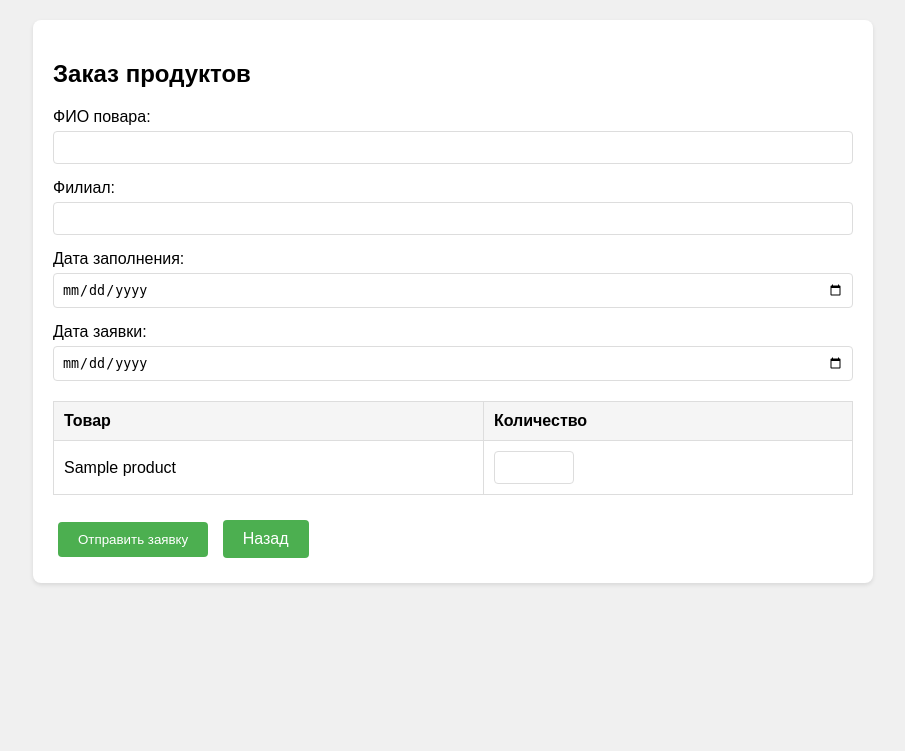
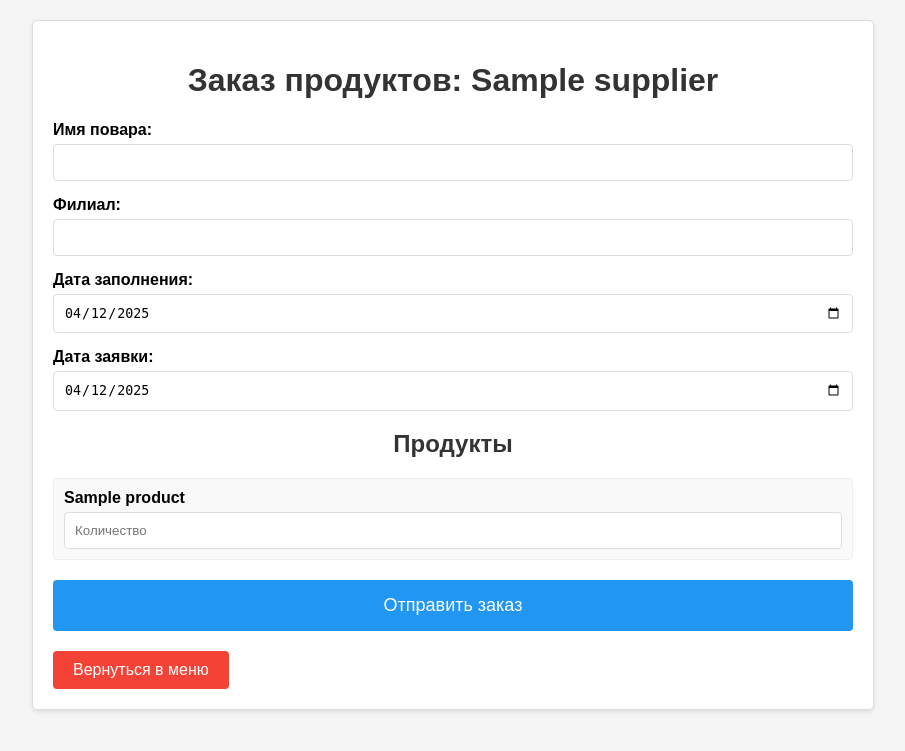
Before and after one commit to vladimir669/dikiyrpk.tech, a Flask app: template templates/products.html in a window 1280 px wide. Shown: the top 751 px of the page, without its empty margins (187-1092 px from the left). Run offline with Flask 2, Linux system fonts and the light colour scheme; the template is opened without the code that fills it: most values are stand-ins (such as "Sample title", 1, 10 or a date in 2020).

Commit message:
Update products.html

```diff
--- a/templates/products.html
+++ b/templates/products.html
@@ -1,72 +1,163 @@
-{% extends "base.html" %}
-
-{% block title %}Заказ продуктов{% endblock %}
-
-{% block content %}
-<h2>Заказ продуктов</h2>
-
-{% if not supplier %}
-<div class="menu-grid">
-    {% for supplier_name in suppliers %}
-    <div class="menu-item">
-        <form method="post">
-            <input type="hidden" name="supplier" value="{{ supplier_name }}">
-            <h3>{{ supplier_name }}</h3>
-            <button type="submit">Выбрать</button>
-        </form>
-    </div>
-    {% endfor %}
-</div>
-<div style="margin-top: 20px; text-align: center;">
-    <a href="{{ url_for('menu') }}" class="button">Назад</a>
-</div>
-{% else %}
-<form method="post">
+<!DOCTYPE html>
+<html>
+<head>
+    <title>Заказ продуктов</title>
+    <meta name="viewport" content="width=device-width, initial-scale=1">
+    <style>
+        body {
+            font-family: Arial, sans-serif;
+            margin: 0;
+            padding: 20px;
+            background-color: #f5f5f5;
+        }
+        .container {
+            max-width: 800px;
+            margin: 0 auto;
+            padding: 20px;
+            border: 1px solid #ddd;
+            border-radius: 5px;
+            background-color: white;
+            box-shadow: 0 2px 4px rgba(0,0,0,0.1);
+        }
+        h1, h2 {
+            color: #333;
+            text-align: center;
+        }
+        .supplier-btn {
+            display: block;
+            width: 100%;
+            padding: 15px;
+            margin: 10px 0;
+            background-color: #4CAF50;
+            color: white;
+            text-decoration: none;
+            border: none;
+            border-radius: 4px;
+            font-size: 18px;
+            text-align: center;
+            cursor: pointer;
+            transition: background-color 0.3s;
+        }
+        .supplier-btn:hover {
+            background-color: #45a049;
+        }
+        .form-group {
+            margin-bottom: 15px;
+        }
+        label {
+            display: block;
+            margin-bottom: 5px;
+            font-weight: bold;
+        }
+        input[type="text"], input[type="date"] {
+            width: 100%;
+            padding: 10px;
+            border: 1px solid #ddd;
+            border-radius: 4px;
+            box-sizing: border-box;
+        }
+        .product-item {
+            margin-bottom: 10px;
+            padding: 10px;
+            border: 1px solid #eee;
+            border-radius: 4px;
+            background-color: #f9f9f9;
+        }
+        .product-name {
+            font-weight: bold;
+            margin-bottom: 5px;
+        }
+        .submit-btn {
+            display: block;
+            width: 100%;
+            padding: 15px;
+            margin: 20px 0 10px;
+            background-color: #2196F3;
+            color: white;
+            border: none;
+            border-radius: 4px;
+            font-size: 18px;
+            cursor: pointer;
+            transition: background-color 0.3s;
+        }
+        .submit-btn:hover {
+            background-color: #0b7dda;
+        }
+        .back-btn {
+            display: inline-block;
+            padding: 10px 20px;
+            margin-top: 10px;
+            background-color: #f44336;
+            color: white;
+            text-decoration: none;
+            border-radius: 4px;
+            transition: background-color 0.3s;
+        }
+        .back-btn:hover {
+            background-color: #d32f2f;
+        }
+    </style>
+</head>
+<body>
+    <div class="container">
+        {% if supplier %}
+            <h1>Заказ продуктов: {{ supplier }}</h1>
+            <form method="post" action="/products">
                 <input type="hidden" name="supplier" value="{{ supplier }}">
 
                 <div class="form-group">
-        <label>ФИО повара:</label>
-        <input type="text" name="name" required>
+                    <label for="name">Имя повара:</label>
+                    <input type="text" id="name" name="name" required>
                 </div>
 
                 <div class="form-group">
-        <label>Филиал:</label>
-        <input type="text" name="branch" required>
+                    <label for="branch">Филиал:</label>
+                    <input type="text" id="branch" name="branch" required>
                 </div>
 
                 <div class="form-group">
-        <label>Дата заполнения:</label>
-        <input type="date" name="date" required>
+                    <label for="date">Дата заполнения:</label>
+                    <input type="date" id="date" name="date" required value="{{ today }}">
                 </div>
 
                 <div class="form-group">
-        <label>Дата заявки:</label>
-        <input type="date" name="target_date" required>
+                    <label for="target_date">Дата заявки:</label>
+                    <input type="date" id="target_date" name="target_date" required>
                 </div>
 
-    <table>
-        <thead>
-            <tr>
-                <th>Товар</th>
-                <th>Количество</th>
-            </tr>
-        </thead>
-        <tbody>
+                <h2>Продукты</h2>
                 {% for product in products %}
-            <tr>
-                <td>{{ product }}</td>
-                <td>
-                    <input type="text" name="{{ product }}" class="quantity-input">
-                </td>
-            </tr>
+                    <div class="product-item">
+                        <div class="product-name">{{ product }}</div>
+                        <input type="text" name="{{ product }}" placeholder="Количество">
+                    </div>
                 {% endfor %}
-        </tbody>
-    </table>
 
-    <div style="margin-top: 20px;">
-        <button type="submit" name="send" value="1">Отправить заявку</button>
-        <a href="{{ url_for('products') }}" class="button">Назад</a>
-    </div>
+                <button type="submit" name="send" value="1" class="submit-btn">Отправить заказ</button>
+                <a href="/menu" class="back-btn">Вернуться в меню</a>
+            </form>
+        {% else %}
+            <h1>Выберите поставщика</h1>
+            <form method="post" action="/products">
+                {% for supplier in suppliers %}
+                    <button type="submit" name="supplier" value="{{ supplier }}" class="supplier-btn">{{ supplier }}</button>
+                {% endfor %}
+                <a href="/menu" class="back-btn">Вернуться в меню</a>
             </form>
         {% endif %}
-{% endblock %}
+    </div>
+
+    <script>
+        // Установка текущей даты по умолчанию
+        document.addEventListener('DOMContentLoaded', function() {
+            var today = new Date().toISOString().split('T')[0];
+            var dateInputs = document.querySelectorAll('input[type="date"]');
+            dateInputs.forEach(function(input) {
+                if (!input.value) {
+                    input.value = today;
+                }
+            });
+        });
+    </script>
+</body>
+</html>
```
Lines whose indentation alone changed are shown as unchanged.
